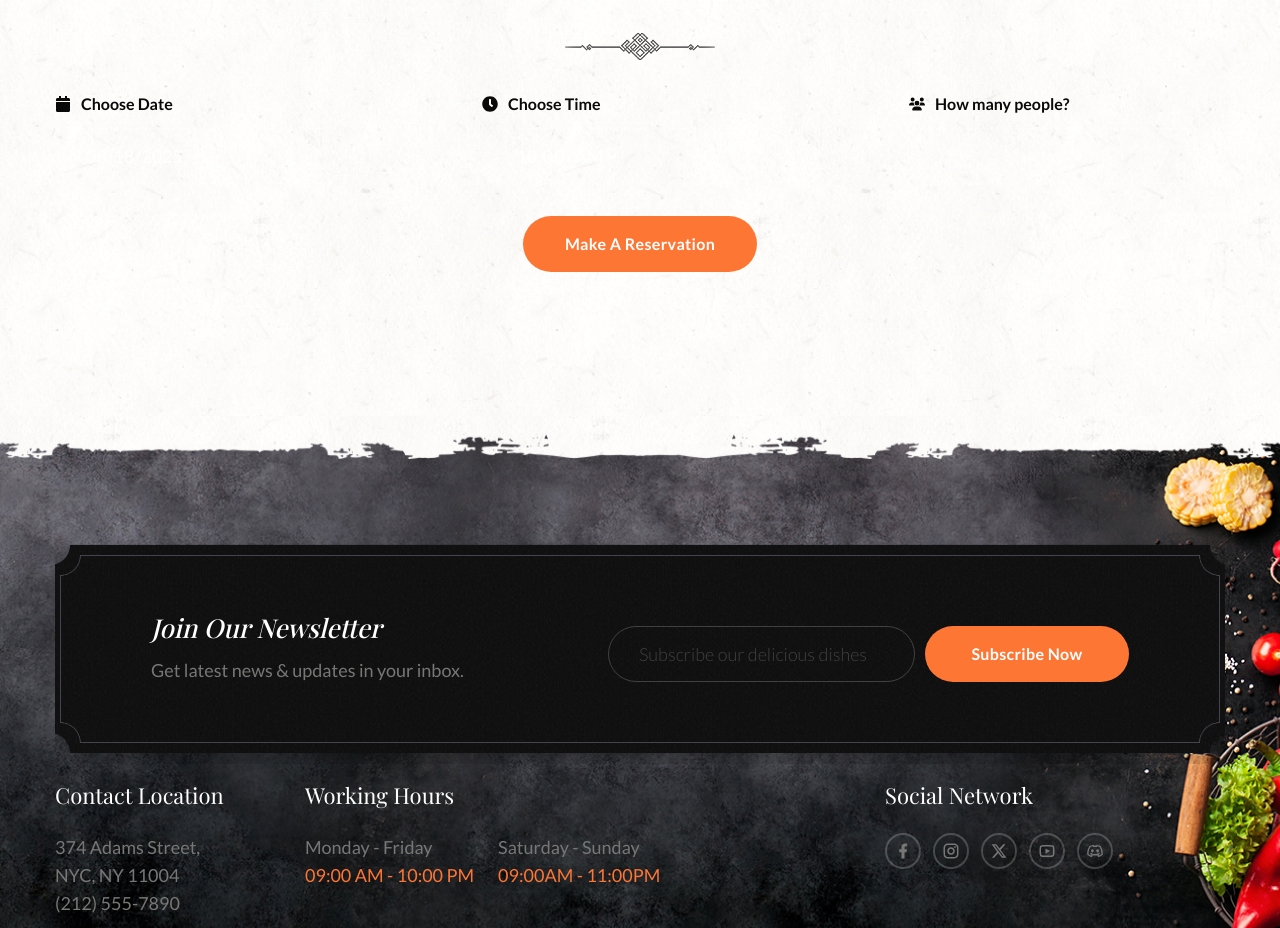
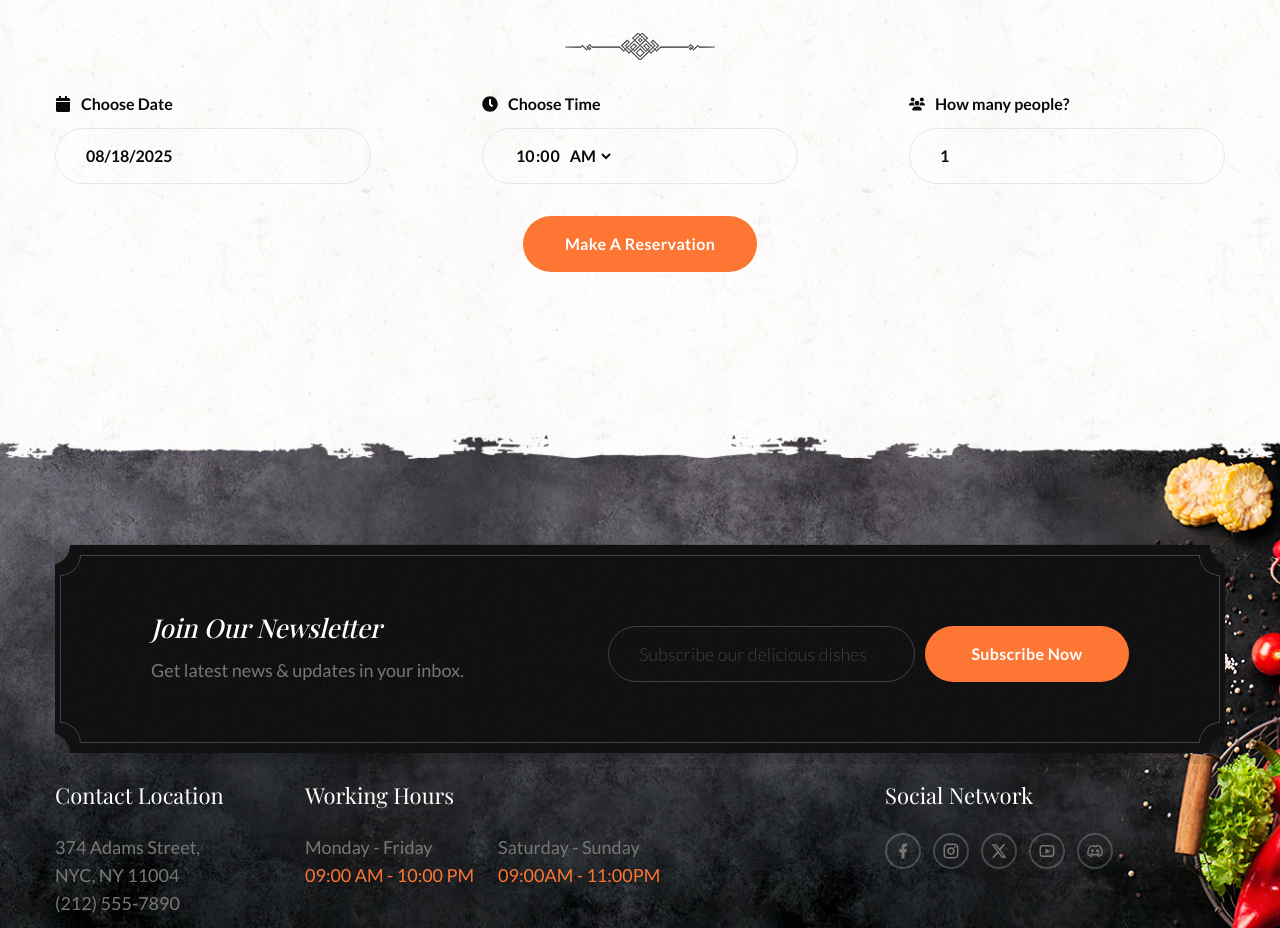
Before and after one commit to Eugensson/bistro-cafe, a Next.js app: page / in a window 1280 px wide. Shown: the part 4863-5791 px from the top of the page. Built offline with nearby package versions, Linux system fonts and the light colour scheme.

Commit message:
Updated Reservation components

```diff
--- a/app/globals.css
+++ b/app/globals.css
@@ -107,7 +107,7 @@ body {
 }
 
 .react-time-picker__inputGroup__input {
-  outline: none;
+  outline: none !important;
 }
 
 .active {
--- a/components/reservation.tsx
+++ b/components/reservation.tsx
@@ -55,7 +55,11 @@ export const Reservation = () => {
                 <FaUsers />
                 <span>How many people?</span>
               </div>
-              <input type="text" className="input" placeholder="1" />
+              <input
+                type="text"
+                className="h-14 w-79 outline-none pl-7.5 rounded-full border-1 border-gray-200 hover:border-accent-hover focus:border-accent-hover font-secondary font-semibold text-base text-dark placeholder:text-dark"
+                placeholder="1"
+              />
             </div>
           </div>
           <div className="max-w-79 flex justify-center mx-auto">
--- a/components/selected-date.tsx
+++ b/components/selected-date.tsx
@@ -3,6 +3,7 @@
 import { useState } from "react";
 import DatePicker from "react-datepicker";
 import { FaCalendar } from "react-icons/fa";
+
 import "react-datepicker/dist/react-datepicker.css";
 
 const SelectedDate = () => {
@@ -15,7 +16,7 @@ const SelectedDate = () => {
         <span>Choose Date</span>
       </div>
       <DatePicker
-        className="input"
+        className="h-14 w-79 outline-none pl-7.5 rounded-full border-1 border-gray-200 hover:border-accent-hover focus:border-accent-hover font-secondary font-semibold text-base text-dark placeholder:text-dark"
         selected={startDate}
         onChange={(date) => setStartDate(date as Date)}
       />
--- a/components/selected-time.tsx
+++ b/components/selected-time.tsx
@@ -14,7 +14,7 @@ const SelectedTime = () => {
         <span>Choose Time</span>
       </div>
       <TimePicker
-        className="input"
+        className="h-14 w-79 outline-none pl-7.5 rounded-full border-1 border-gray-200 hover:border-accent-hover focus:border-accent-hover font-secondary font-semibold text-base text-dark placeholder:text-dark"
         clearIcon={false}
         clockIcon={false}
         onChange={(time) => setTime(time as string)}
```
